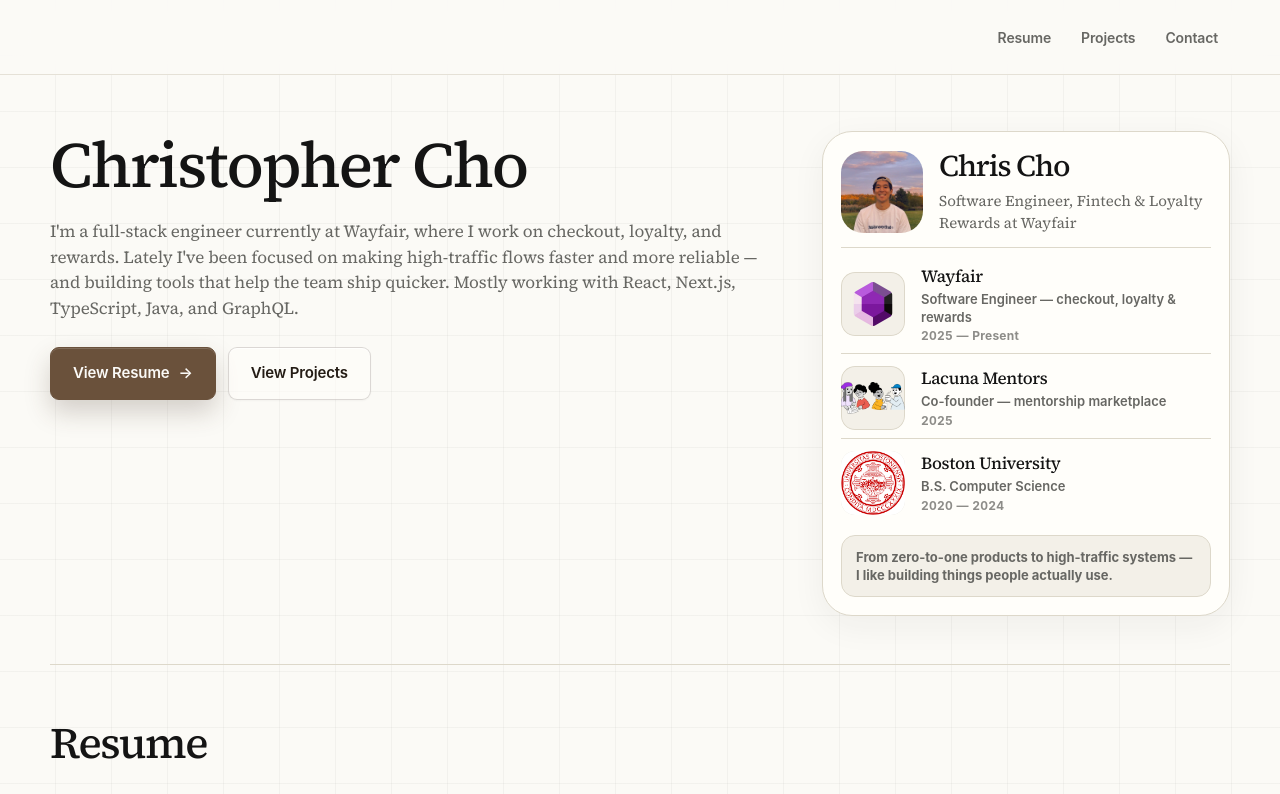
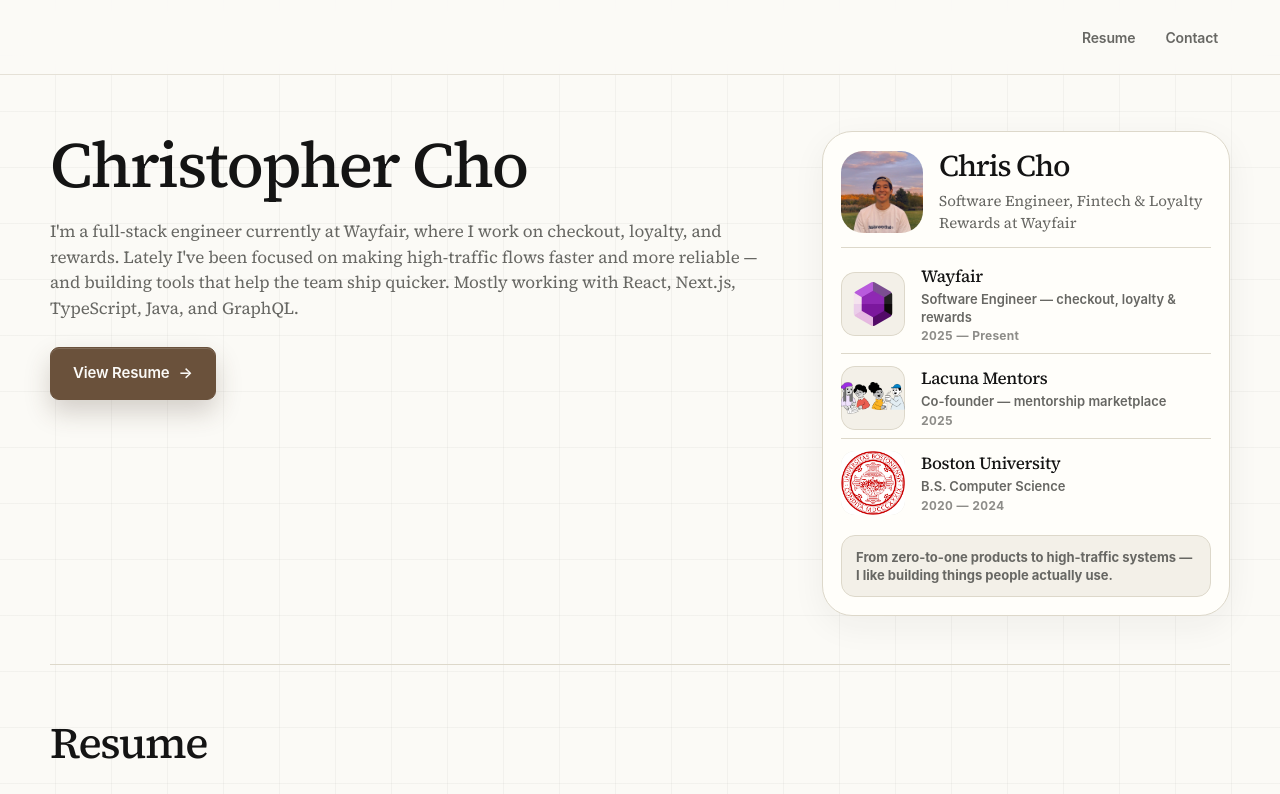
Before and after one commit to chrischo360/portfolio, a Next.js app: page / in a window 1280 px wide. Shown: the top 794 px of the page. Built offline with nearby package versions, Linux system fonts and the light colour scheme.

Commit message:
remove projects temp

```diff
--- a/src/app/page.tsx
+++ b/src/app/page.tsx
@@ -21,9 +21,11 @@
             <ButtonLink variant="primary" size="large" href="#resume">
               View Resume <span aria-hidden="true">→</span>
             </ButtonLink>
+            {homeContent.projects.enabled && (
               <ButtonLink variant="secondary" size="large" href="#projects">
                 View Projects
               </ButtonLink>
+            )}
           </div>
         </div>
         <aside className="resume-card" aria-label="Chris profile summary">
@@ -91,6 +93,7 @@
         </div>
       </section>
 
+      {homeContent.projects.enabled && (
         <section
           id="projects"
           className="section-pad"
@@ -108,6 +111,7 @@
             ))}
           </div>
         </section>
+      )}
 
       <section id="contact" className="contact" aria-labelledby="contact-title">
         <div className="contact-card">
--- a/src/data/content.ts
+++ b/src/data/content.ts
@@ -61,6 +61,7 @@
     },
   },
   projects: {
+    enabled: false,
     heading: {
       title: "Projects",
       description:
--- a/src/data/site.ts
+++ b/src/data/site.ts
@@ -13,7 +13,7 @@
   },
   navigation: [
     { label: "Resume", href: "/#resume", enabled: true },
-    { label: "Projects", href: "/#projects", enabled: true },
+    { label: "Projects", href: "/#projects", enabled: false },
     { label: "Contact", href: "/#contact", enabled: true },
     { label: "Blog", href: "/blog", enabled: false },
   ],
```
Lines whose indentation alone changed are shown as unchanged.
